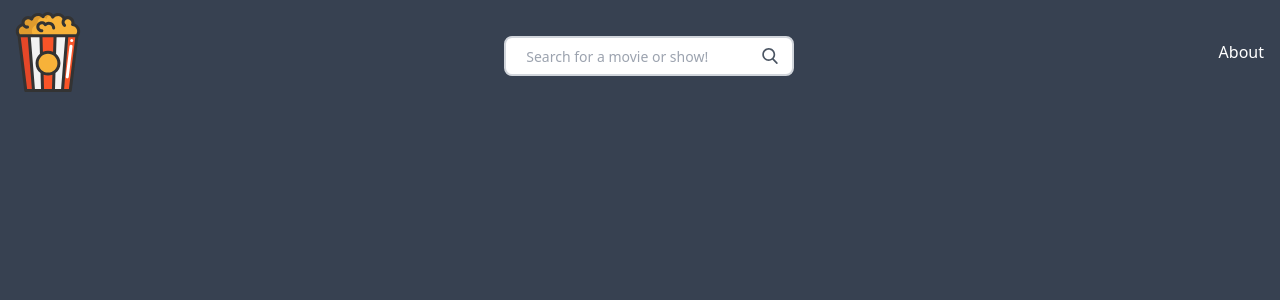
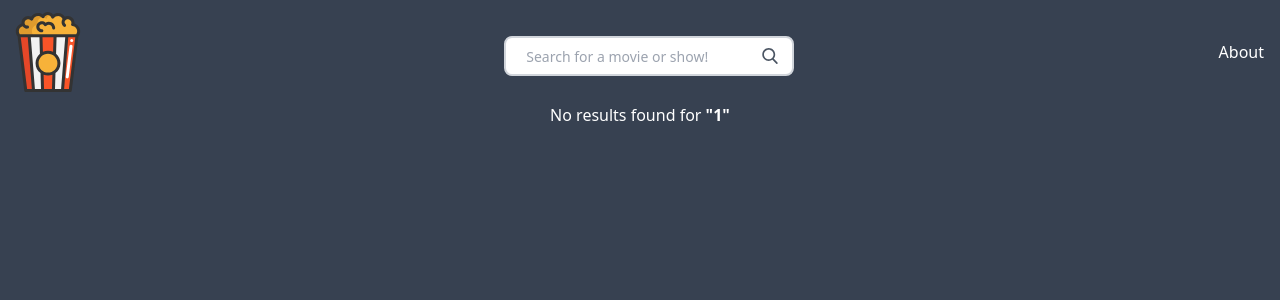
Before and after one commit to r-ilagan/movie-review, a React (Create React App) app: page /s/1 in a window 1280 px wide. Shown: the top 300 px of the page. Built offline with nearby package versions, Linux system fonts and the light colour scheme.

Commit message:
feat: Add a response to no result searches

```diff
--- a/src/components/Movies.js
+++ b/src/components/Movies.js
@@ -1,8 +1,17 @@
 import Movie from './Movie';
+import { useParams } from 'react-router-dom';
 
-const Movies = ({ movies }) => {
-  if (typeof movies === 'undefined' || movies.length === 0) {
-    return null;
+const Movies = ({ movies, response }) => {
+  const { query } = useParams();
+
+  if (response === 'FALSE') {
+    return (
+      <div className="text-center">
+        <p>
+          No results found for <span className="font-bold">"{query}"</span>
+        </p>
+      </div>
+    );
   }
 
   return (
```
